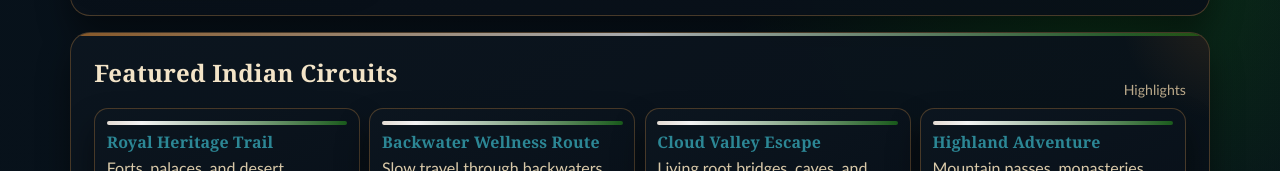
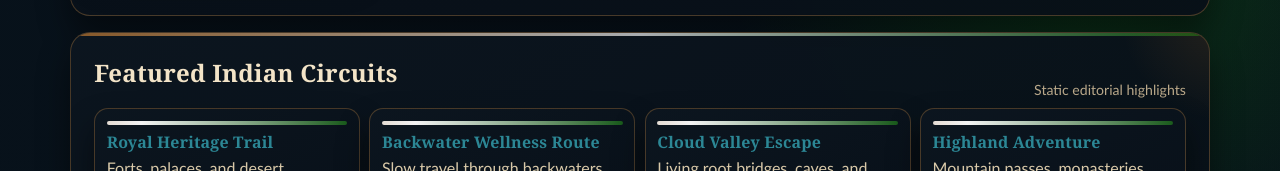
Before and after one commit to MehulKumar24/Rove-India, a plain HTML site: page index.html in a window 1280 px wide. Shown: the part 3394-3565 px from the top of the page. Drawn offline with Linux system fonts and the light colour scheme.

Commit message:
Update index.html

```diff
--- a/index.html
+++ b/index.html
@@ -168,7 +168,7 @@
     <section class="card reveal" id="featuredCircuits">
       <div class="section-heading">
         <h2>Featured Indian Circuits</h2>
-        <span class="small-note">Highlights</span>
+        <span class="small-note">Static editorial highlights</span>
       </div>
       <div class="feature-grid" id="featuredGrid"></div>
     </section>
```
